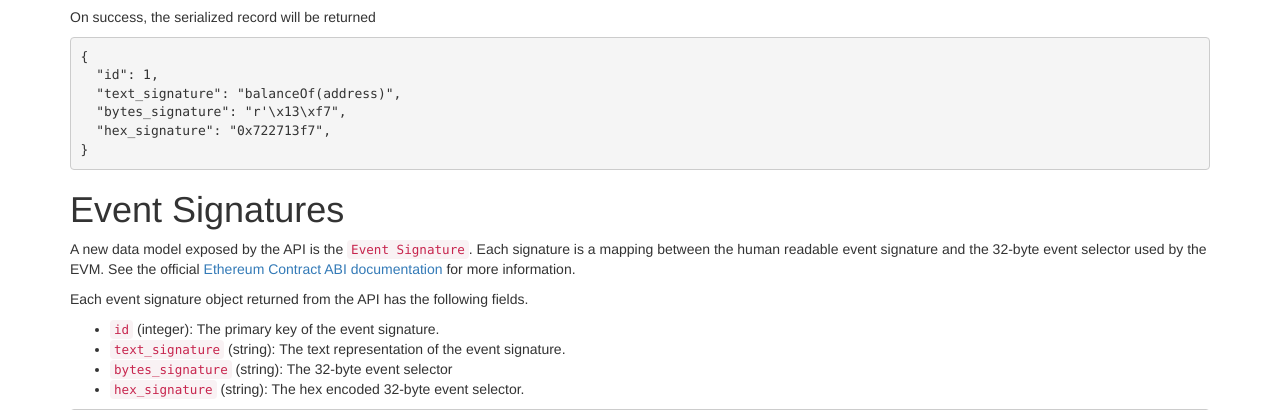
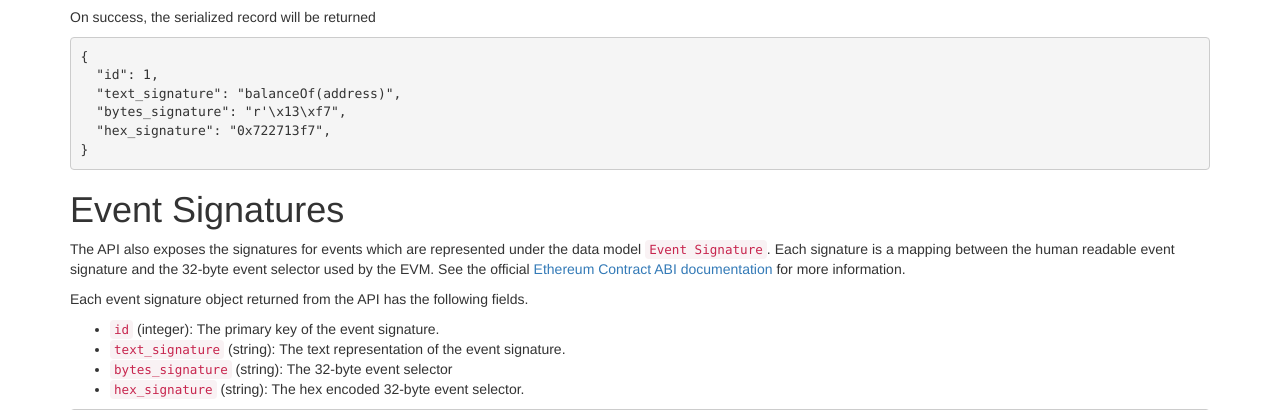
Before and after one commit to pipermerriam/ethereum-function-signature-registry, a Django app: template func_sig_registry/templates/documentation.html in a window 1280 px wide. Shown: the part 4991-5401 px from the top of the page. Run offline with Django 3.2, Linux system fonts and the light colour scheme; the template is opened without the code that fills it, so the values that code supplies are empty; some libraries are stand-ins or nearby versions.

Commit message:
Update func_sig_registry/templates/documentation.html
Co-authored-by: Piper Merriam <piper@pipermerriam.com>

```diff
--- a/func_sig_registry/templates/documentation.html
+++ b/func_sig_registry/templates/documentation.html
@@ -179,7 +179,7 @@
   "hex_signature": "0x722713f7",
 }</pre>
     <h1>Event Signatures</h1>
-    <p>A new data model exposed by the API is the <code>Event Signature</code>.  Each signature is a mapping between the human readable event signature and the 32-byte event selector used by the EVM.  See the official <a href="https://solidity.readthedocs.io/en/develop/abi-spec.html" target="_blank">Ethereum Contract ABI documentation</a> for more information.</p>
+    <p>The API also exposes the signatures for events which are represented under the data model <code>Event Signature</code>.  Each signature is a mapping between the human readable event signature and the 32-byte event selector used by the EVM.  See the official <a href="https://solidity.readthedocs.io/en/develop/abi-spec.html" target="_blank">Ethereum Contract ABI documentation</a> for more information.</p>
     <p>Each event signature object returned from the API has the following fields.</p>
     <ul>
       <li><code>id</code> (integer): The primary key of the event signature.</li>
```
